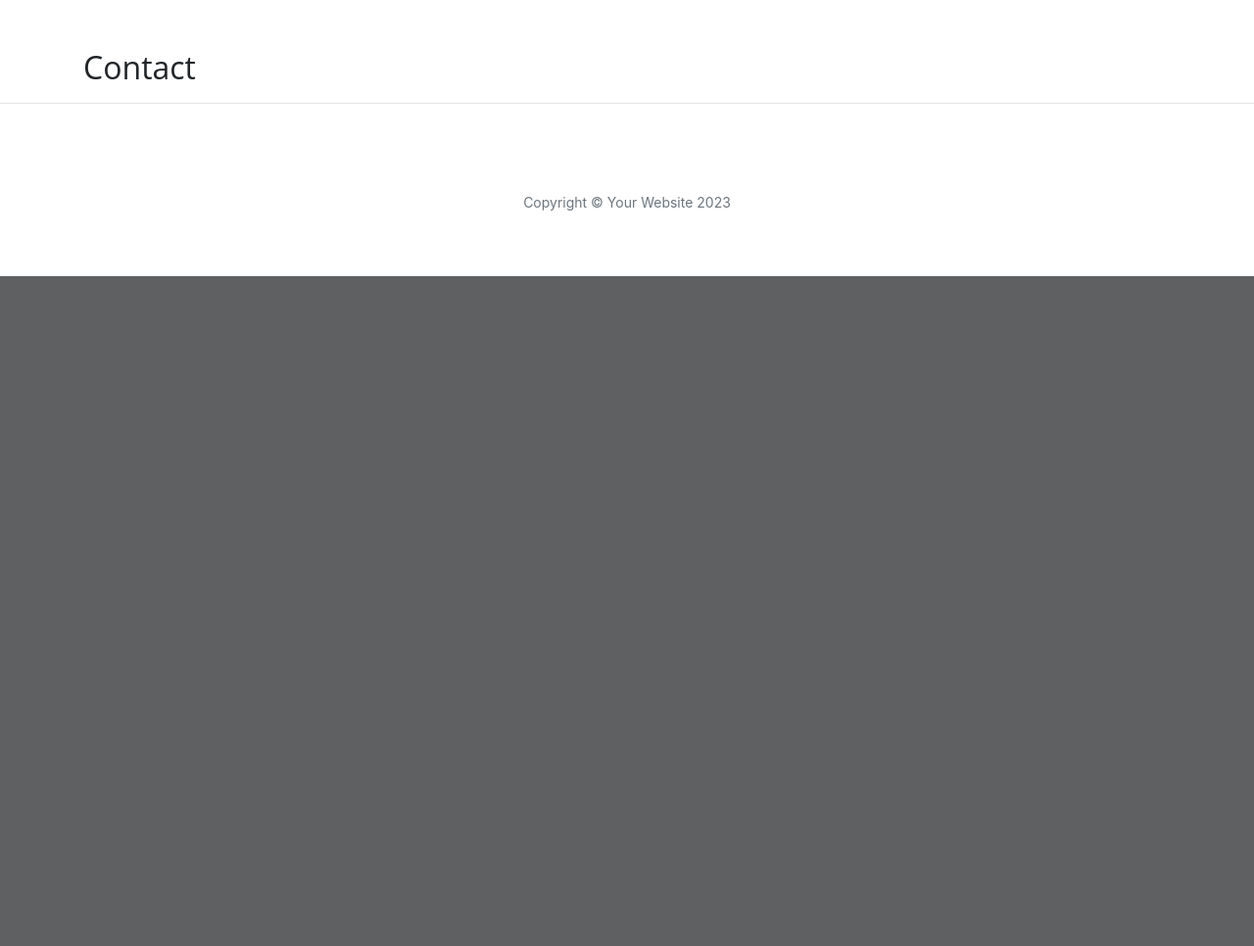
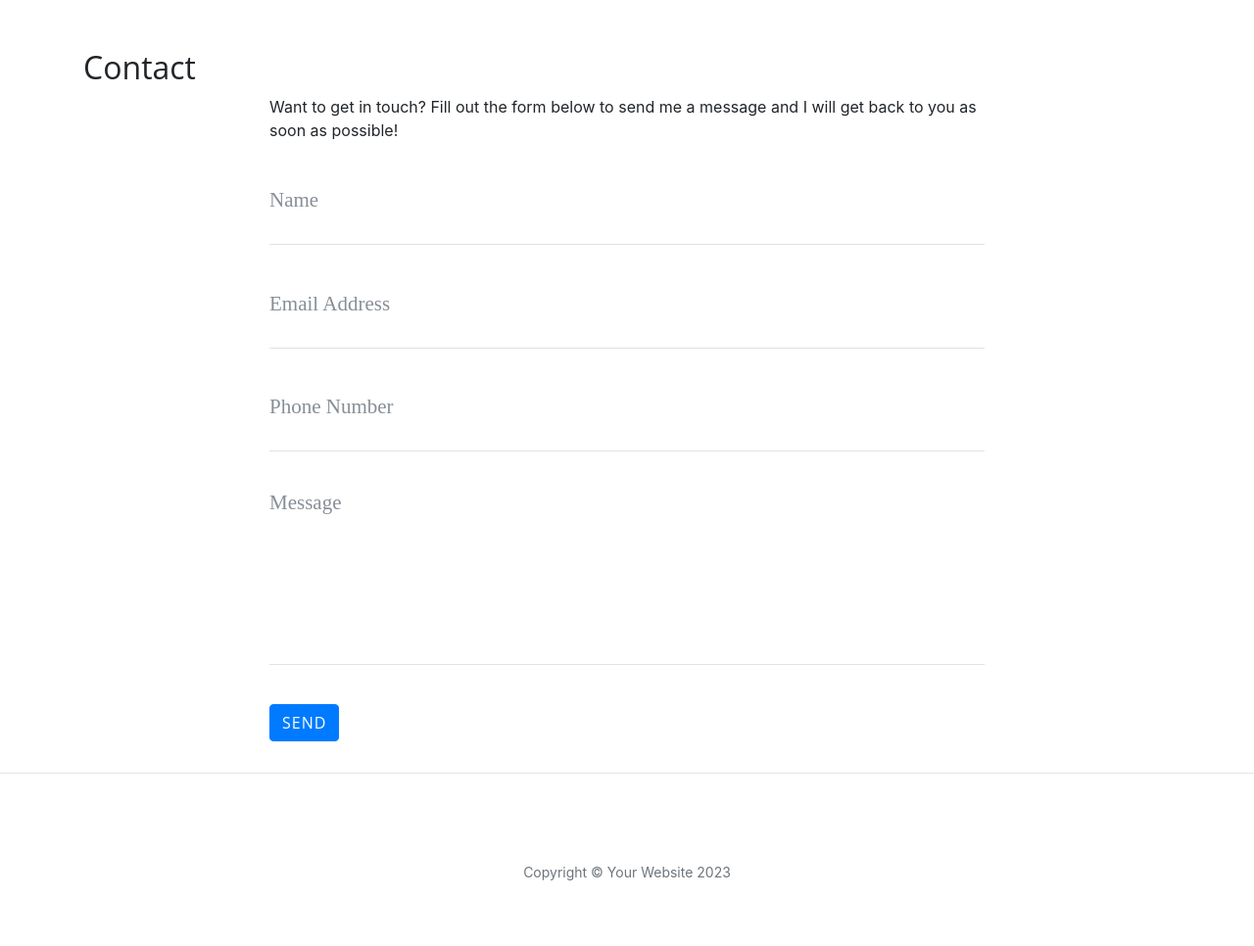
Before and after one commit to GeorginaCarlisle/Walkthrough-Hello-Flask, a Flask app: page /contact in a window 1280 px wide. Shown: the part 532-1498 px from the top of the page at 98% size. Before the commit the page ends 814 px from the top, so only its background shows below. Run offline with Flask 3, Linux system fonts and the light colour scheme; some libraries are stand-ins or nearby versions.

Commit message:
Add contact form, link and set message to user

```diff
--- a/run.py
+++ b/run.py
@@ -1,9 +1,12 @@
 import os
 import json
-from flask import Flask, render_template
+from flask import Flask, render_template, request, flash
+if os.path.exists("env.py"):
+    import env
 
 
 app = Flask(__name__)
+app.secret_key = os.environ.get("SECRET_KEY")
 
 
 @app.route("/")
@@ -26,10 +29,15 @@ def about_member(member_name):
         for obj in data:
             if obj["url"] == member_name:
                 member = obj
-    return "<h1>" + member["name"] + "</h1>"
+    return render_template("member.html", member=member)
 
-@app.route("/contact")
+@app.route("/contact", methods=["GET", "POST"])
 def contact():
+    if request.method == "POST":
+        # print(request.form.get("name"))
+        # print(request.form["email"])
+        flash("Thanks {}, we have received your message!".format(
+            request.form.get("name")))
     return render_template("contact.html", page_title="Contact")
 
 
--- a/templates/contact.html
+++ b/templates/contact.html
@@ -1,4 +1,57 @@
 {% extends "base.html" %}
 {% block content %}
     <h2>{{ page_title }}</h2>
+
+	<div class="row">
+		<div class="col-lg-8 col-md-10 mx-auto">
+
+            {% with messages = get_flashed_messages() %}
+                {% if messages %}
+                    <ul class="flashes">
+                        {% for message in messages %}
+                            <li>{{ message }}</li>
+                        {% endfor %}
+                    </ul>
+                {% endif %}
+            {% endwith %}
+
+			<p>Want to get in touch? Fill out the form below to send me a message and I will get back to you as soon as possible!</p>
+			<form method="POST" name="sentMessage" id="contactForm" novalidate>
+				<div class="control-group">
+					<div class="form-group floating-label-form-group controls">
+						<label>Name</label>
+						<input type="text" class="form-control" placeholder="Name" id="name" name="name" required data-validation-required-message="Please enter your name.">
+						<p class="help-block text-danger"></p>
+					</div>
+				</div>
+				<div class="control-group">
+					<div class="form-group floating-label-form-group controls">
+						<label>Email Address</label>
+						<input type="email" class="form-control" placeholder="Email Address" id="email" name="email" required data-validation-required-message="Please enter your email address.">
+						<p class="help-block text-danger"></p>
+					</div>
+				</div>
+				<div class="control-group">
+					<div class="form-group col-xs-12 floating-label-form-group controls">
+						<label>Phone Number</label>
+						<input type="tel" class="form-control" placeholder="Phone Number" id="phone" name="phone" required data-validation-required-message="Please enter your phone number.">
+						<p class="help-block text-danger"></p>
+					</div>
+				</div>
+				<div class="control-group">
+					<div class="form-group floating-label-form-group controls">
+						<label>Message</label>
+						<textarea rows="5" class="form-control" placeholder="Message" id="message" name="message" required data-validation-required-message="Please enter a message."></textarea>
+						<p class="help-block text-danger"></p>
+					</div>
+				</div>
+				<br>
+				<div id="success"></div>
+				<div class="form-group">
+					<button type="submit" class="btn btn-primary" id="sendMessageButton">Send</button>
+				</div>
+			</form>
+		</div>
+	</div>
+
 {% endblock %}
```
Also changed, not shown: templates/member.html (added, +15 -0 lines), 1 other file.
